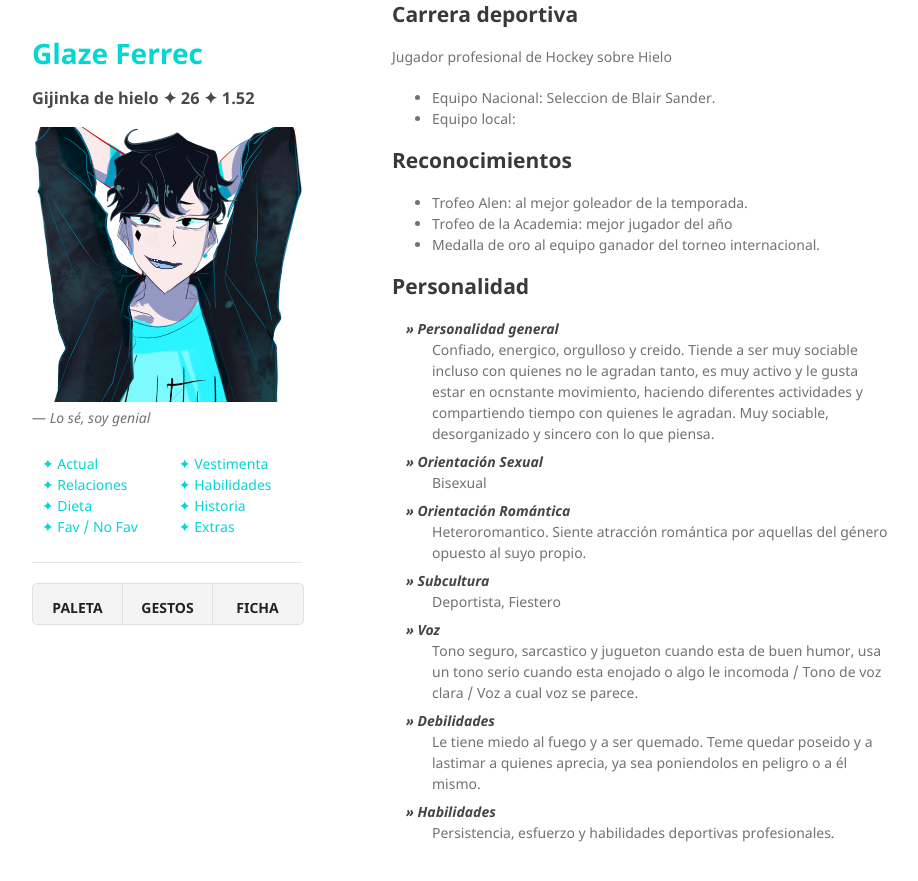
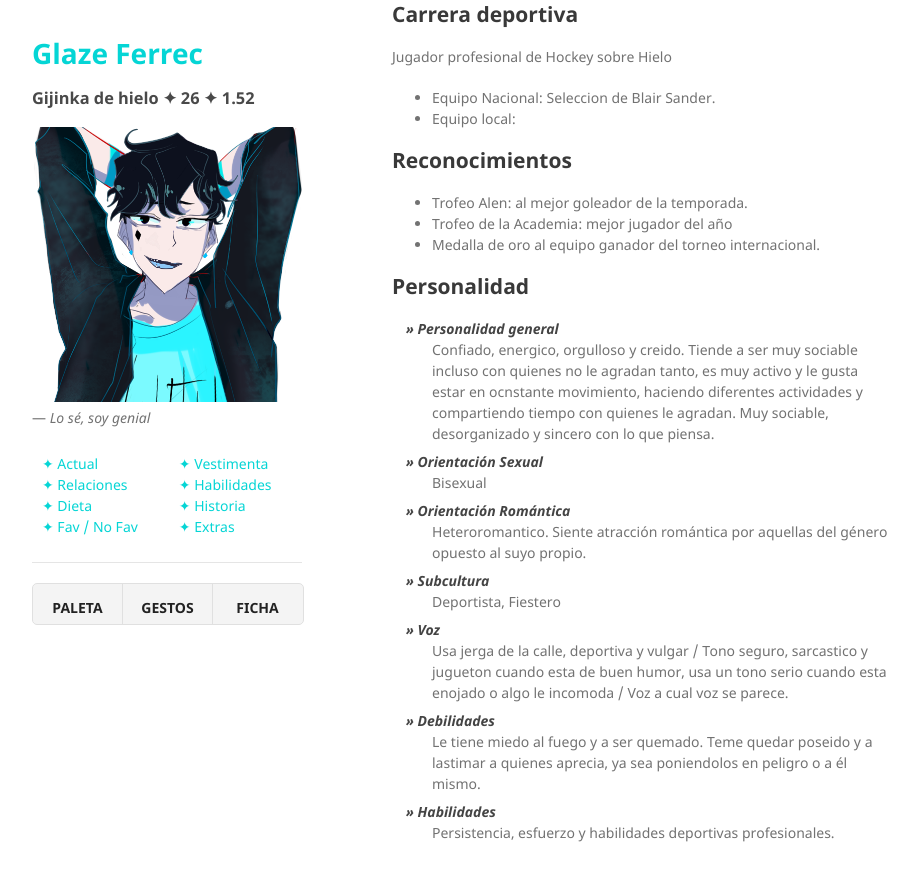
Before and after one commit to BlairSander/glaze, a Jekyll site: the page built from extras.md, in a window 1280 px wide and 900 px high, scrolled down 1084 px. Shown: the top 881 px of the window, without its empty margins (178-1096 px from the left). Built offline with Jekyll 4.4.1, drawn with Linux system fonts in a browser that asks for light colours; our own code applies the rules of GitHub Pages for plain Markdown files.

Commit message:
Update extras.md

```diff
--- a/extras.md
+++ b/extras.md
@@ -47,6 +47,6 @@ Jugador profesional de Hockey sobre Hielo
 <dt>Orientación Romántica</dt> <dd>
 Heteroromantico. Siente atracción romántica por aquellas del género opuesto al suyo propio.</dd>
 <dt>Subcultura</dt> <dd> Deportista, Fiestero</dd>
-<dt>Voz</dt> <dd> Tono seguro, sarcastico y jugueton cuando esta de buen humor, usa un tono serio cuando esta enojado o algo le incomoda / Tono de voz clara / Voz a cual voz se parece.</dd>
+<dt>Voz</dt> <dd> Usa jerga de la calle, deportiva y vulgar / Tono seguro, sarcastico y jugueton cuando esta de buen humor, usa un tono serio cuando esta enojado o algo le incomoda  / Voz a cual voz se parece.</dd>
 <dt>Debilidades</dt> <dd> Le tiene miedo al fuego y a ser quemado. Teme quedar poseido y a lastimar a quienes aprecia, ya sea poniendolos en peligro o a él mismo.  </dd>
 <dt>Habilidades</dt><dd> Persistencia, esfuerzo y habilidades deportivas profesionales. </dd>
```
